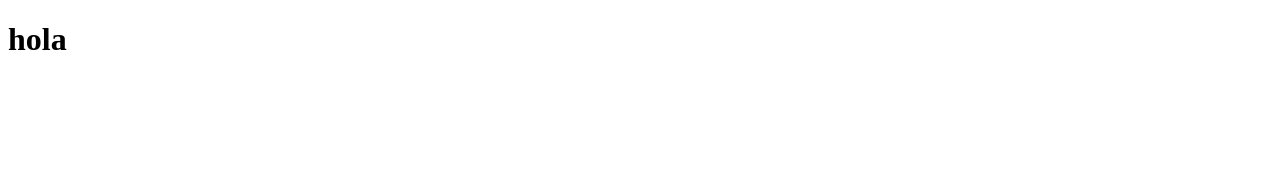
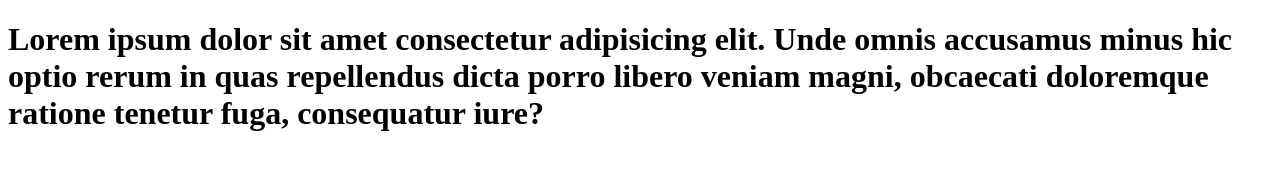
Before and after one commit to Vdevfuture/project__1, a plain HTML site: page index.html in a window 1280 px wide. Drawn offline with Linux system fonts and the light colour scheme.

Commit message:
add un h1 con un lorem

```diff
--- a/index.html
+++ b/index.html
@@ -1,12 +1,16 @@
 <!DOCTYPE html>
 <html lang="en">
-<head>
-    <meta charset="UTF-8">
-    <meta http-equiv="X-UA-Compatible" content="IE=edge">
-    <meta name="viewport" content="width=device-width, initial-scale=1.0">
-    <title>Document</title>
-</head>
-<body>
-    <h1>hola </h1>
-</body>
+  <head>
+    <meta charset="UTF-8" />
+    <meta http-equiv="X-UA-Compatible" content="IE=edge" />
+    <meta name="viewport" content="width=device-width, initial-scale=1.0" />
+    <title>proyect__1</title>
+  </head>
+  <body>
+    <h1>
+      Lorem ipsum dolor sit amet consectetur adipisicing elit. Unde omnis
+      accusamus minus hic optio rerum in quas repellendus dicta porro libero
+      veniam magni, obcaecati doloremque ratione tenetur fuga, consequatur iure?
+    </h1>
+  </body>
 </html>
```
